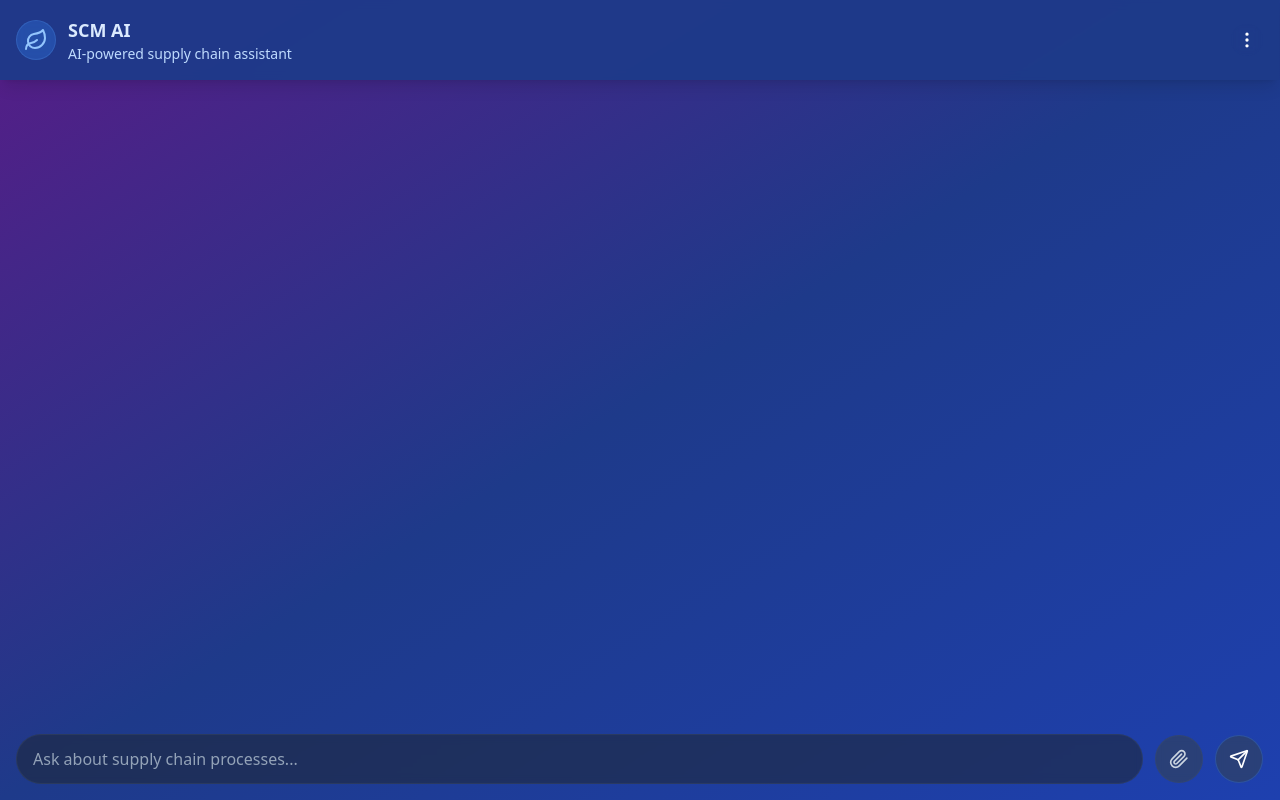
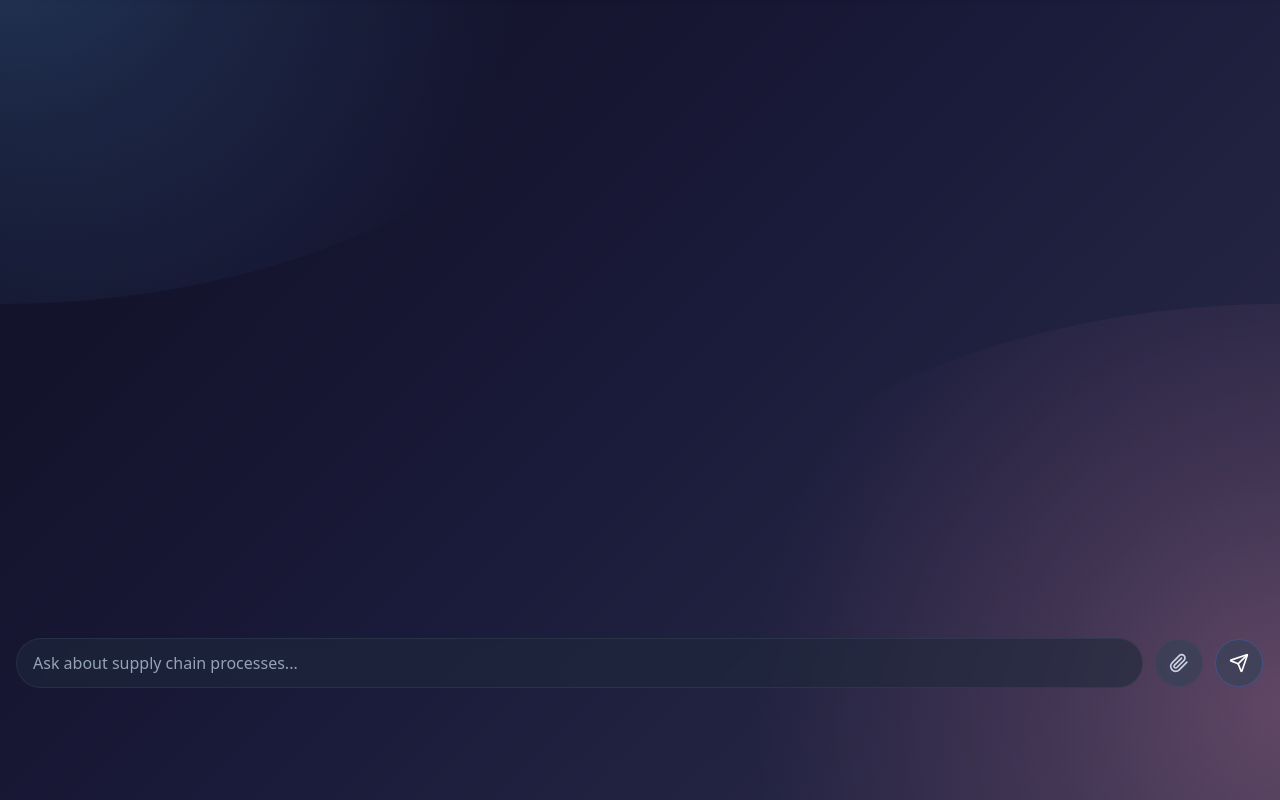
Before and after one commit to Viswajith03/plate-to-flow-chat, a React (Vite) app: page /chat in a window 1280 px wide. Built offline with nearby package versions, Linux system fonts and the light colour scheme.

Commit message:
Add gradient background effect
Implemented a semicircle gradient background with specified colors on the landing and chat pages. Added two gradient circles in opposite corners.

```diff
--- a/src/index.css
+++ b/src/index.css
@@ -1,3 +1,4 @@
+
 @tailwind base;
 @tailwind components;
 @tailwind utilities;
@@ -101,3 +102,41 @@
     @apply bg-background text-foreground;
   }
 }
+
+/* Custom gradient background */
+.gradient-bg {
+  position: relative;
+  background: linear-gradient(135deg, #0f0f23 0%, #1a1a3a 50%, #2d2d4a 100%);
+  overflow: hidden;
+}
+
+.gradient-bg::before {
+  content: '';
+  position: absolute;
+  top: -50%;
+  left: -50%;
+  width: 100%;
+  height: 100%;
+  background: radial-gradient(circle, #61b2ff40 0%, #61b2ff20 30%, transparent 70%);
+  border-radius: 50%;
+  pointer-events: none;
+  z-index: 0;
+}
+
+.gradient-bg::after {
+  content: '';
+  position: absolute;
+  bottom: -50%;
+  right: -50%;
+  width: 100%;
+  height: 100%;
+  background: radial-gradient(circle, #fd97bb40 0%, #fd97bb20 30%, transparent 70%);
+  border-radius: 50%;
+  pointer-events: none;
+  z-index: 0;
+}
+
+.gradient-content {
+  position: relative;
+  z-index: 1;
+}
--- a/src/pages/Chat.tsx
+++ b/src/pages/Chat.tsx
@@ -1,4 +1,3 @@
-
 import React, { useState, useRef, useEffect } from 'react';
 import { useLocation } from 'react-router-dom';
 import ChatHeader from '../components/ChatHeader';
@@ -202,9 +201,9 @@ const Chat = () => {
   };
 
   return (
-    <div className="flex h-screen bg-gradient-to-br from-purple-900 via-blue-900 to-blue-800 overflow-hidden">
+    <div className="flex h-screen gradient-bg">
       {/* Main Content Area */}
-      <div className="flex flex-col flex-1 relative">
+      <div className="flex flex-col flex-1 relative gradient-content">
         {/* Header */}
         <ChatHeader />
 
--- a/src/pages/Landing.tsx
+++ b/src/pages/Landing.tsx
@@ -20,8 +20,8 @@ const Landing = () => {
   };
 
   return (
-    <div className="h-screen bg-gradient-to-br from-purple-900 via-blue-900 to-blue-800 overflow-hidden">
-      <div className="flex flex-col h-full items-center justify-center px-8">
+    <div className="h-screen gradient-bg">
+      <div className="flex flex-col h-full items-center justify-center px-8 gradient-content">
         <div className="w-full max-w-4xl mx-auto">
           {/* Centered Header Section with title and chatbar */}
           <div className="text-center mb-12 animate-fade-in">
```
